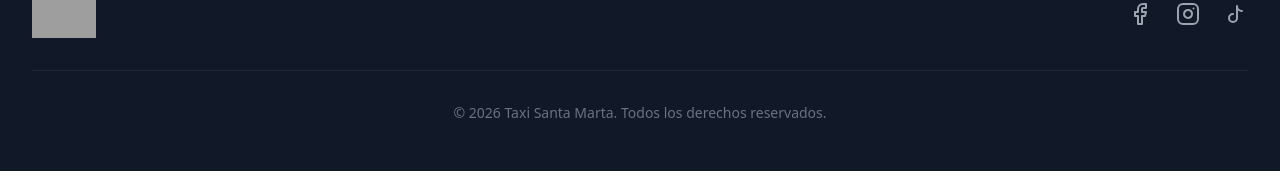
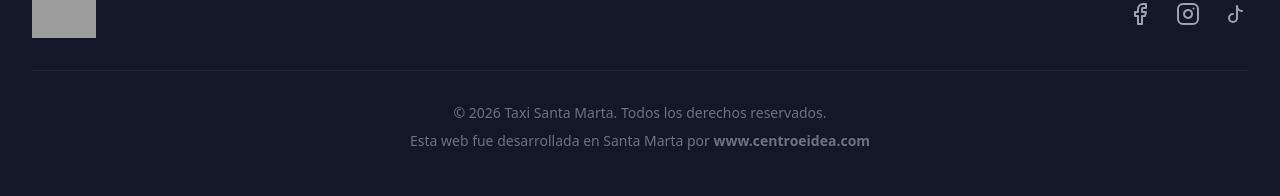
Before and after one commit to jorgejime/taxisantamarta2026, a React (Vite) app: page / in a window 1280 px wide. Shown: the part 1200-1396 px from the top of the page. Before the commit the page ends 1371 px from the top, so only its background shows below. Built offline with nearby package versions, Linux system fonts and the light colour scheme; grey boxes are pictures that could not be loaded.

Commit message:
Add development credit to footer

```diff
--- a/components/Footer.tsx
+++ b/components/Footer.tsx
@@ -3,7 +3,7 @@ import { Facebook, Instagram } from 'lucide-react';
 import { useLanguage } from '../i18n';
 
 const Footer: React.FC = () => {
-  const { t } = useLanguage();
+  const { t, language } = useLanguage();
 
   return (
     <footer className="bg-gray-900 text-white py-8 sm:py-10 md:py-12 pb-28 sm:pb-32 md:pb-12">
@@ -54,8 +54,14 @@ const Footer: React.FC = () => {
             </a>
           </div>
         </div>
-        <div className="mt-6 sm:mt-8 pt-6 sm:pt-8 border-t border-gray-800 text-center text-xs sm:text-sm text-gray-500">
-          © {new Date().getFullYear()} Taxi Santa Marta. {t.footer.rights}
+        <div className="mt-6 sm:mt-8 pt-6 sm:pt-8 border-t border-gray-800 text-center text-xs sm:text-sm text-gray-500 flex flex-col gap-2">
+          <span>© {new Date().getFullYear()} Taxi Santa Marta. {t.footer.rights}</span>
+          <span>
+            {language === 'es' ? 'Esta web fue desarrollada en Santa Marta por ' : 'This website was developed in Santa Marta by '}
+            <a href="https://www.centroeidea.com" target="_blank" rel="noopener noreferrer" className="hover:text-[#FFD700] transition-colors font-bold">
+              www.centroeidea.com
+            </a>
+          </span>
         </div>
       </div>
     </footer>
```
